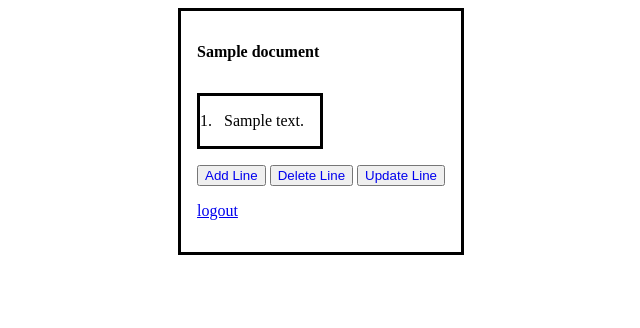
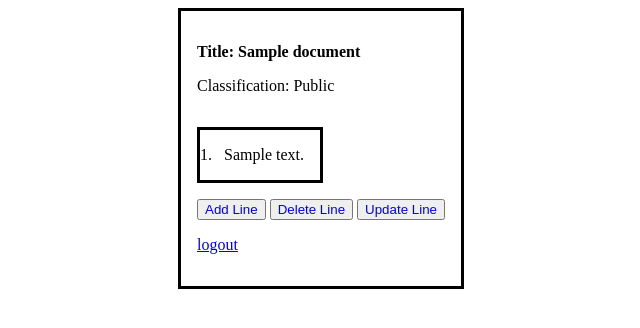
Before and after one commit to dvignoles/dss, a Django app: a page that uses share_n_complain/templates/viewDoc.html in a window 1280 px wide. Shown: the top 328 px of the page, without its empty margins (319-959 px from the left). Run offline with Django 3.2, Linux system fonts and the light colour scheme; tables that the repository leaves empty hold one stand-in row (values such as "Sample post").

Commit message:
display classification in viewDoc template

```diff
--- a/share_n_complain/templates/viewDoc.html
+++ b/share_n_complain/templates/viewDoc.html
@@ -5,7 +5,13 @@
 {% block content %}
 <div>
   <div>
-    <p style="font-weight:bold;">{{ title }}</p>
+    <p style="font-weight:bold;">Title: {{ title }}</p>
+    {% if private %}
+      <p>Classification: Private</p>
+    {% endif %}
+    {% if not private %}
+      <p>Classification: Public</p>
+    {% endif %}
     {% ifequal user_id owner_id %}
       {% if not private %}
         <button>
```
